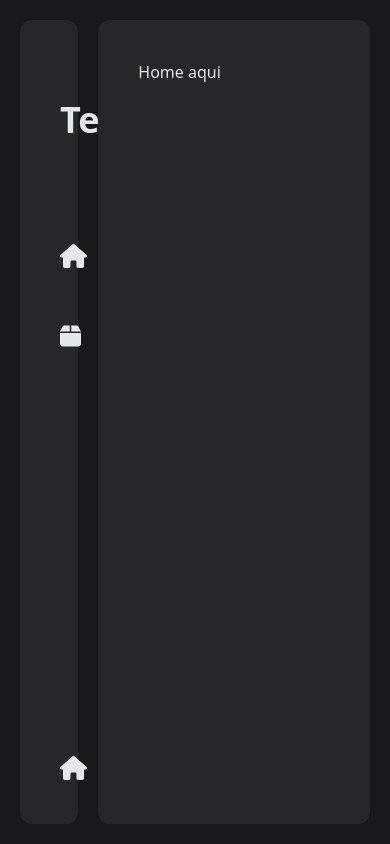
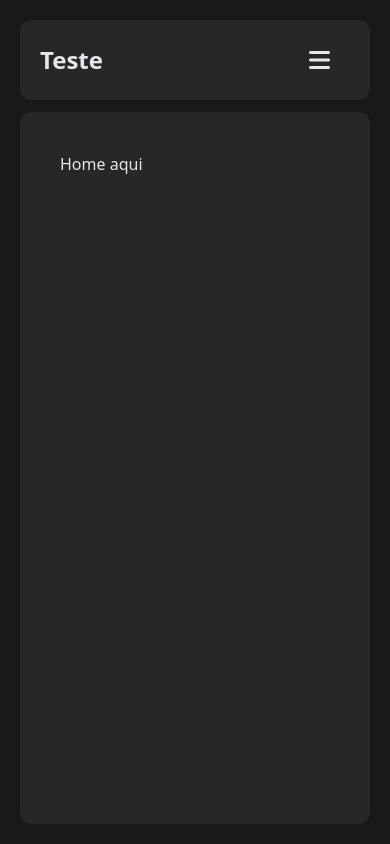
Before and after one commit to SFreiress/SistemaDeVendas-DJango, a Django app: page / in a window 390 px wide. Run offline with Django 4.2, Linux system fonts and the light colour scheme; some libraries are stand-ins or nearby versions.

Commit message:
feat: navbar mobile

```diff
--- a/Vendas/core/templates/components/navbar.html
+++ b/Vendas/core/templates/components/navbar.html
@@ -1,11 +1,14 @@
-<nav class="w-1/6 h-full bg-zinc-800 rounded-xl flex flex-col">
-    <div class="navbar-header text-center py-10">
+<nav class="navbar w-full md:w-1/6 h-fit md:h-full bg-zinc-800 rounded-xl flex flex-col">
+    <div class="navbar-header flex justify-between md:justify-center items-center md:text-center py-3 px-5 md:p-0 md:py-10">
         <a href="/">
-            <h1 class="text-4xl font-bold p-10" title="logo">Teste</h1>
+            <h1 class="text-2xl md:text-4xl font-bold md:p-10" title="logo">Teste</h1>
         </a>
+        <div class="navbar-bars-button w-fit px-5 py-3 hover:bg-zinc-700 rounded-md block md:hidden">
+            <i class="fa-solid fa-bars text-2xl"></i>
+        </div>
     </div>
-    <div class="navbar-content flex flex-1">
-        <ul class="flex flex-col font-bold text-xl px-3 space-y-2">
+    <div class="navbar-content flex-1 hidden md:block">
+        <ul class="flex flex-col font-bold text-xl px-3 space-y-2 w-full">
             <a href="/">
                 <li class="flex w-full px-7 py-5 hover:bg-zinc-700 rounded-md items-center space-x-5">
                     <i class="fa-solid fa-house text-2xl"></i>
@@ -20,11 +23,11 @@
             </a>
         </ul>
     </div>
-    <div class="navbar-footer">
+    <div class="navbar-footer hidden md:block">
         <div class="h-fit font-bold text-xl px-3 py-5">
             <a href="/">
-                <div class="flex w-full px-7 py-5 hover:bg-zinc-700 rounded-md items-center space-x-5">
-                    <i class="fa-solid fa-house text-2xl"></i>
+                <div class="flex w-full px-7 py-5 hover:bg-red-500 rounded-md items-center space-x-5">
+                    <i class="fa-solid fa-right-from-bracket text-2xl"></i>
                     <span>Exit</span>
                 </div>
             </a>
--- a/Vendas/core/templates/home.html
+++ b/Vendas/core/templates/home.html
@@ -1,7 +1,5 @@
 {% extends 'layout.html' %}
 
 {% block content %}
-    <div class="h-full bg-zinc-800 rounded-xl p-10">
-        <h1>Home aqui</h1>
-    </div>
+    <h1>Home aqui</h1>
 {% endblock content %}
--- a/Vendas/core/templates/layout.html
+++ b/Vendas/core/templates/layout.html
@@ -1,12 +1,17 @@
 {% extends "base.html" %}
+{% load static %}
 
 {% block layout %}
-  <main class="flex w-full h-screen bg-zinc-900 text-gray-200 space-x-5 p-5">
+  <main class="flex flex-col md:flex-row w-full h-screen bg-zinc-900 text-gray-200 space-y-3 md:space-y-0 md:space-x-5 p-5">
     {% include "./components/navbar.html" %}
-    <section class="w-5/6 h-full rounded-xl">
+    <section class="w-full md:w-5/6 h-full rounded-xl">
+      <div class="h-full max-h-full bg-zinc-800 rounded-xl p-10 overflow-y-auto">
         {% block content %}{% endblock content %}
+      </div>
     </section>
   </main>
 {% endblock layout %}
 
-{% block js %}{% endblock js %}
+{% block js %}
+  <script src="{% static 'core/js/navbar.js' %}"></script>
+{% endblock js %}
```
